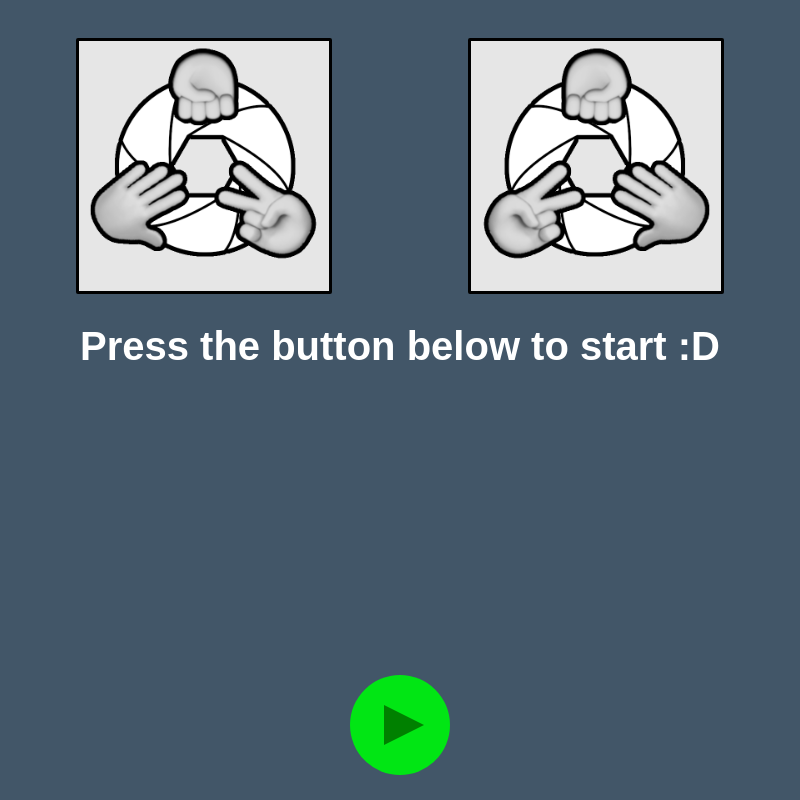
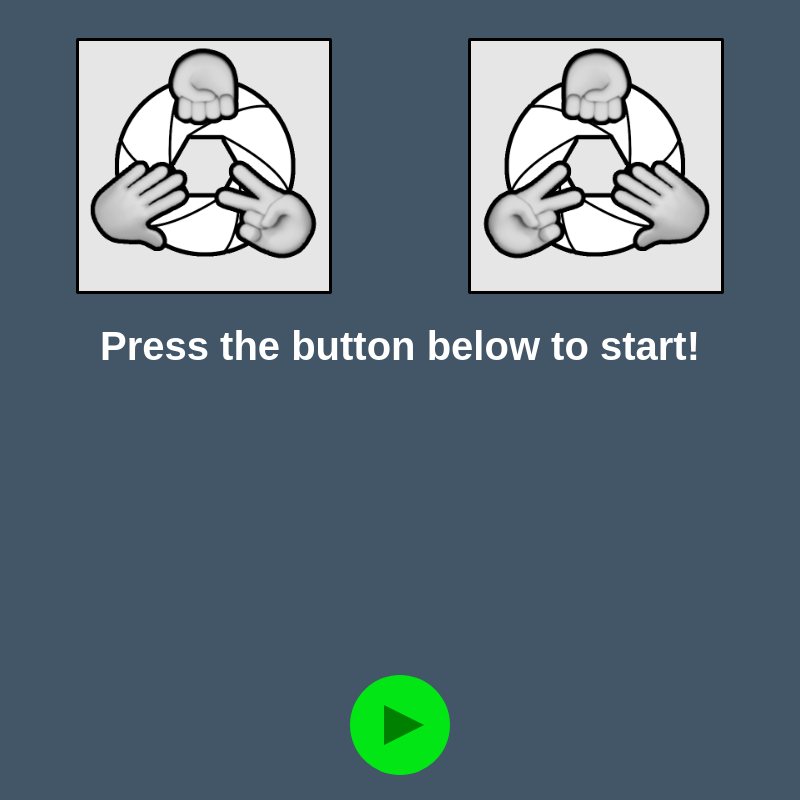
Before and after one commit to mchspc/rps-camera-game, an Electron app: page gui/game.html in a window 800 px wide. Drawn offline with Linux system fonts and the light colour scheme.

Commit message:
Test commit

```diff
--- a/gui/game.html
+++ b/gui/game.html
@@ -33,7 +33,7 @@
   </div>
     <!-- <h3 id = "user" ></h3>
     <h3 id = "comp" ></h3> -->
-    <h3 id = "results">Press the button below to start :D</h3>
+    <h3 id = "results">Press the button below to start!</h3>
 
     <!-- <button id="myButton">Click me</button> -->
 
```
